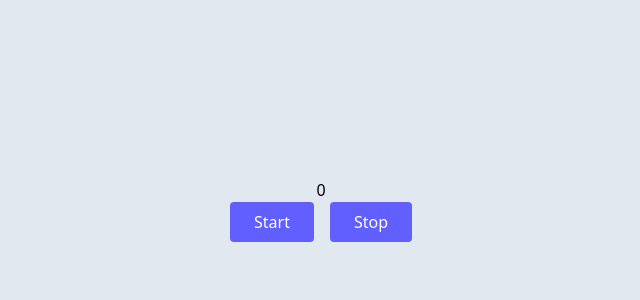
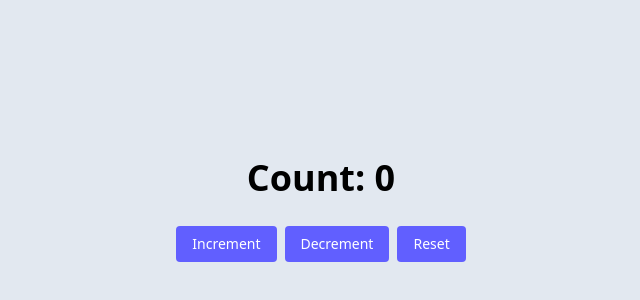
Before and after one commit to ma3llim007/mern_stack_interview, a React (Vite) app in the folder 02_react_basic/: page / in a window 1280 px wide. Shown: the part 190-490 px from the top of the page, without its empty margins (319-959 px from the left). Built offline with nearby package versions, Linux system fonts and the light colour scheme.

Commit message:
chore: learn the memo with callBack

```diff
--- a/02_react_basic/src/App.jsx
+++ b/02_react_basic/src/App.jsx
@@ -1,7 +1,7 @@
-import ExampleTwo from "./components/useRef/ExampleTwo";
+import ReactMemoWithCallBack from "./components/OptimizeRending/ReactMemoWithCallBack";
 
 function App() {
-    return <ExampleTwo />;
+    return <ReactMemoWithCallBack />;
 }
 
 export default App;
--- /dev/null
+++ b/02_react_basic/src/components/OptimizeRending/ReactMemoWithCallBack.jsx
@@ -0,0 +1,42 @@
+import { memo, useCallback, useState } from "react";
+
+// Memorized Child Components
+const Button = memo(({ handleClick, title }) => {
+    console.log(`Button Rendered of ${title}`);
+    return (
+        <button className="text-white cursor-pointer bg-indigo-500 border-0 py-2 px-4 focus:outline-none hover:bg-indigo-600 rounded text-sm" onClick={handleClick}>
+            {title}
+        </button>
+    );
+});
+
+const ReactMemoWithCallBack = () => {
+    const [count, setCount] = useState(0);
+
+    // Memoized function
+    const increment = useCallback(() => {
+        console.log("Increment");
+        setCount((prev) => prev + 1);
+    }, []);
+    const decrement = useCallback(() => {
+        console.log("Decrement");
+        setCount((prev) => prev - 1);
+    }, []);
+    const reset = useCallback(() => {
+        console.log("Reset");
+        setCount(0);
+    }, []);
+
+    return (
+        <div className="w-full h-screen flex justify-center items-center flex-col">
+            <h1 className="text-4xl font-bold mb-7">Count: {count}</h1>
+            <div className="space-x-2">
+                <Button handleClick={increment} title={"Increment"} />
+                <Button handleClick={decrement} title={"Decrement"} />
+                <Button handleClick={reset} title={"Reset"} />
+            </div>
+        </div>
+    );
+};
+
+export default ReactMemoWithCallBack;
```
